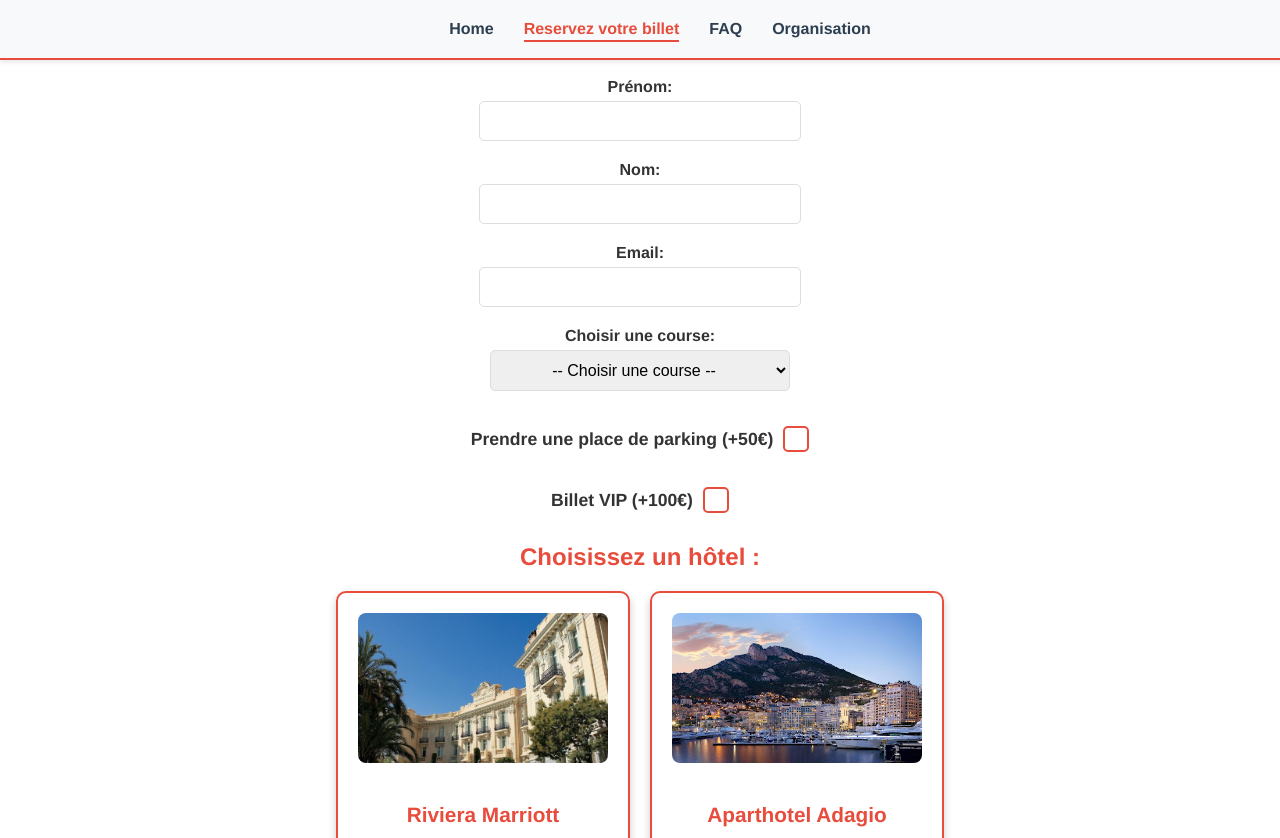
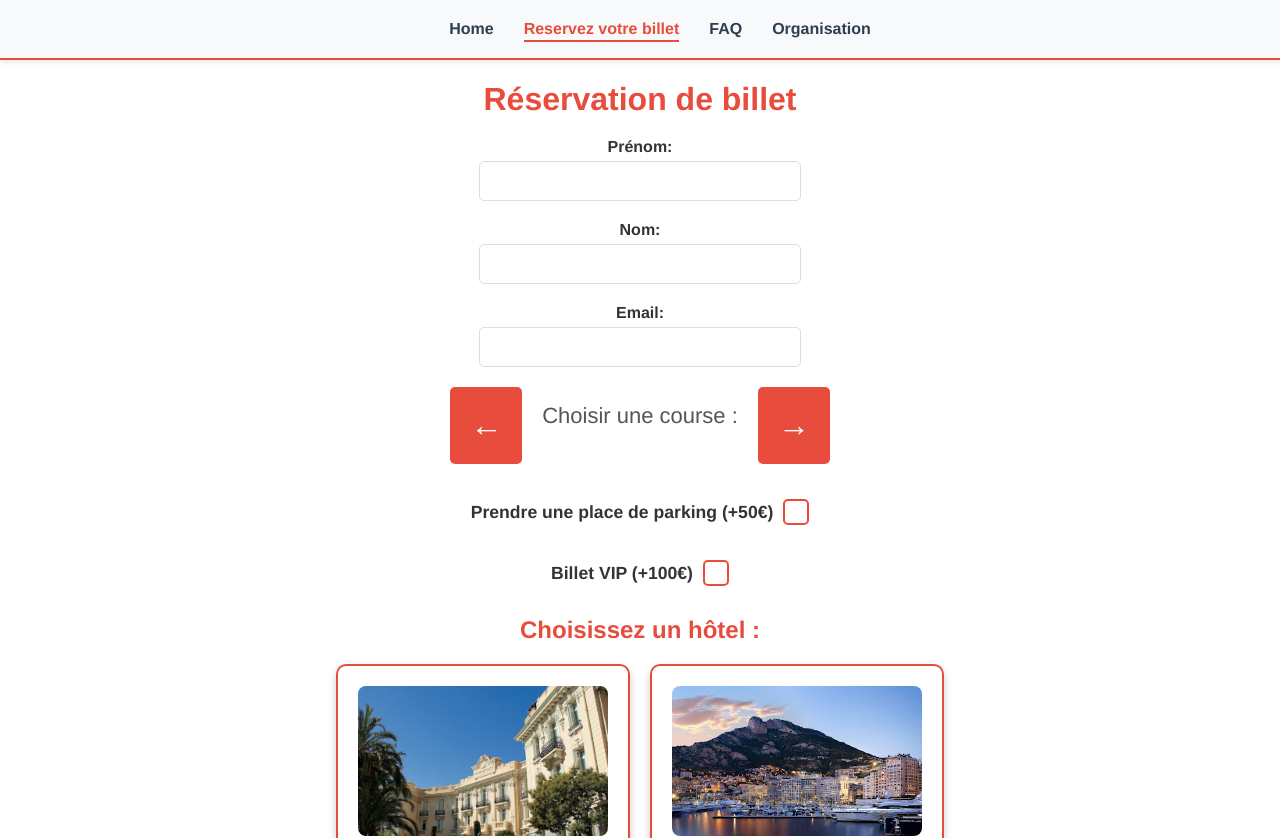
Before and after one commit to SemihAslan123/QuanticGP, a Vue app: page /reservation in a window 1280 px wide. Shown: the top 838 px of the page. Built offline with nearby package versions, Linux system fonts and the light colour scheme; a web font is replaced by a local one.

Commit message:
amélioration nav + page reservation

```diff
--- a/src/App.vue
+++ b/src/App.vue
@@ -19,6 +19,7 @@
   -moz-osx-font-smoothing: grayscale;
   text-align: center;
   color: #2c3e50;
+  padding-top: 60px;
 }
 
 nav {
--- a/src/views/ReservationView.vue
+++ b/src/views/ReservationView.vue
@@ -1,6 +1,6 @@
 <template>
   <div>
-    <h1>Réservation de Billet</h1>
+    <h1>Réservation de billet</h1>
     <form @submit.prevent="submitReservation">
       <!-- Champ pour le prénom -->
       <div>
@@ -20,15 +20,25 @@
         <input type="text" v-model="email" required />
       </div>
 
-      <!-- Sélecteur pour choisir une course -->
+      <!-- Choisir une course -->
       <div>
-        <label for="course">Choisir une course:</label>
-        <select v-model="selectedCourse" @change="calculateTotal" required>
-          <option value="">-- Choisir une course --</option>
-          <option v-for="course in courses" :key="course.id" :value="course">
-            {{ course.nom }} - {{ course.prix }}€
-          </option>
-        </select>
+        <div class="course-selection">
+          <button type="button" @click="previousCourse">&#8592;</button> <!-- Flèche gauche -->
+          <div class="course-info">
+            <!-- Afficher un message si aucune course n'est sélectionnée -->
+            <template v-if="selectedCourseIndex === -1">
+              <p>Choisir une course :</p>
+            </template>
+            <!-- Afficher les détails de la course si une course est sélectionnée -->
+            <template v-else>
+              <img :src="selectedCourse.image" alt="Image de la course" class="course-image" />
+              <h3>{{ selectedCourse.nom }}</h3>
+              <p>{{ selectedCourse.description }}</p>
+              <p>{{ selectedCourse.prix }}€</p>
+            </template>
+          </div>
+          <button type="button" @click="nextCourse">&#8594;</button> <!-- Flèche droite -->
+        </div>
       </div>
 
 
@@ -64,7 +74,7 @@
       </div>
       <!-- Bouton pour annuler la sélection de l'hôtel -->
       <div v-if="selectedHotel">
-        <button type="button" @click="cancelHotelSelection">Annuler la sélection de l'hôtel</button>
+        <button id="annulation" @click="cancelHotelSelection">Annuler la sélection de l'hôtel</button>
       </div>
 
       <!-- Affichage du prix total -->
@@ -87,8 +97,8 @@ export default {
       nom: '',
       email: '',
       parking: false,
-      selectedHotel: '',
-      selectedCourse: '',
+      selectedHotel: '', // Sélection d'hôtel vide par défaut
+      selectedCourseIndex: -1, // Indice de la course sélectionnée, -1 signifie aucune sélection
       hotels: [
         {
           id: 1,
@@ -106,16 +116,80 @@ export default {
         }
       ],
       courses: [
-        {id: 1, nom: 'Course 1', prix: 50},
-        {id: 2, nom: 'Course 2', prix: 75},
-        {id: 3, nom: 'Course 3', prix: 100}
+        {
+          id: 1,
+          nom: 'Course 1',
+          prix: 50,
+          description: 'Une course amusante à travers la ville.',
+          image: '/assets/courses/course1.jpeg',
+        },
+        {
+          id: 2,
+          nom: 'Course 2',
+          prix: 75,
+          description: 'Course de vitesse sur un circuit.',
+          image: '/assets/courses/course2.png',
+        },
+        {
+          id: 3,
+          nom: 'Course 3',
+          prix: 100,
+          description: 'Un défi d’endurance pour les plus courageux.',
+          image: '/assets/courses/course3.png',
+        }
       ],
-      totalPrice: 0,
-      isVIP: false,
+      totalPrice: 0, // Prix total calculé
+      isVIP: false, // Billet VIP activé ou non
     };
   },
+  computed: {
+    selectedCourse() {
+      return this.selectedCourseIndex !== -1 ? this.courses[this.selectedCourseIndex] : null;
+    }
+  },
+  methods: {
+    nextCourse() {
+      if (this.selectedCourseIndex < this.courses.length - 1) {
+        this.selectedCourseIndex++;
+      } else {
+        this.selectedCourseIndex = 0; // Retour au début
+      }
+      this.calculateTotal();
+    },
+    previousCourse() {
+      if (this.selectedCourseIndex > 0) {
+        this.selectedCourseIndex--;
+      } else {
+        this.selectedCourseIndex = this.courses.length - 1; // Retour à la fin
+      }
+      this.calculateTotal();
+    },
+    calculateTotal() {
+      let price = 0;
 
-  methods: {
+      // Ajout du prix de la course
+      if (this.selectedCourse) price += this.selectedCourse.prix;
+
+      // Ajout du prix du parking
+      if (this.parking) price += 50;
+
+      // Ajout du prix du billet VIP
+      if (this.isVIP) price += 100;
+
+      // Ajout du prix de l'hôtel (si un hôtel est sélectionné)
+      if (this.selectedHotel) price += this.selectedHotel.prix;
+
+      // Mise à jour du prix total
+      this.totalPrice = price;
+    },
+    selectHotel(hotel) {
+      this.selectedHotel = hotel; // Met à jour l'hôtel sélectionné
+      this.calculateTotal(); // Recalcule le prix total après la sélection
+    },
+    cancelHotelSelection() {
+      this.selectedHotel = null; // Annule la sélection de l'hôtel
+      this.calculateTotal(); // Recalcule le prix total après l'annulation
+    },
     submitReservation() {
       this.$router.push({
         name: 'Paiement',
@@ -130,40 +204,12 @@ export default {
           totalPrice: this.totalPrice,
         },
       });
-    },
-    selectHotel(hotel) {
-      // Si l'hôtel sélectionné est le même qu'avant, ne pas réinitialiser
-      if (this.selectedHotel && this.selectedHotel.id === hotel.id) {
-        return;
-      }
-      this.selectedHotel = hotel;
-      this.calculateTotal();
-    },
-    cancelHotelSelection() {
-      this.selectedHotel = null;
-      this.calculateTotal();
-    },
-    calculateTotal() {
-      let price = 0;
-
-      // Ajout du prix de la course
-      if (this.selectedCourse) price += this.selectedCourse.prix;
-
-      // Ajout du prix de l'hôtel (fixé à 200€ pour Riviera Marriott et 350€ pour Aparthotel Adagio)
-      if (this.selectedHotel) {
-        price += this.selectedHotel.prix;
-      }
-
-      // Ajout du prix du parking et du billet VIP
-      if (this.parking) price += 50;
-      if (this.isVIP) price += 100;
-
-      // Mise à jour du prix total
-      this.totalPrice = price;
     }
   }
 };
 </script>
+
+
 
 <style scoped>
 /* Organisation générale */
@@ -271,7 +317,7 @@ form div {
 }
 
 /* Style du bouton d'annulation */
-button[type="button"] {
+#annulation {
   background-color: #f39c12;
   color: #fff;
   border: none;
@@ -286,7 +332,7 @@ button[type="button"] {
   text-align: center;
 }
 
-button[type="button"]:hover {
+#annulation:hover {
   background-color: #e67e22; /* Orange foncé au survol */
   transform: scale(1.05); /* Légère augmentation de la taille au survol */
 }
@@ -364,4 +410,68 @@ form {
   transform: scale(180%);
 }
 
+
+/* Conteneur pour la sélection de la course */
+.course-selection {
+  display: flex;
+  justify-content: center;
+  align-items: center;
+  gap: 20px;
+}
+
+/* Conteneur d'information de la course */
+.course-info {
+  text-align: center;
+  max-width: 300px; /* Limite la largeur pour éviter que l'image et le texte soient trop larges */
+}
+
+/* Style de l'image de la course */
+.course-image {
+  width: 260px;
+  height: 260px;
+  object-fit: cover;
+  border-radius: 8px;
+  margin-bottom: -18px;
+  border: 4px solid black; /* Ajoute une bordure rouge fine autour de l'image */
+}
+
+/* Style des boutons de navigation (flèches) */
+button[type="button"] {
+  background-color: #e74c3c;
+  color: #fff;
+  border: none;
+  border-radius: 5px;
+  padding: 20px;
+  cursor: pointer;
+  transition: background-color 0.3s ease;
+  font-size: 2em;
+}
+
+button[type="button"]:hover {
+  background-color: #c0392b;
+}
+
+button[type="button"]:focus {
+  outline: none;
+}
+
+button[type="button"]:active {
+  background-color: #d35400;
+}
+
+/* Style du texte de la course */
+.course-info h3 {
+  font-size: 1.5em;
+  color: #e74c3c;
+  margin-bottom: 0;
+}
+
+.course-info p {
+  color: #555;
+  font-size: 22px;
+  margin: 5px 0;
+}
+
+
+
 </style>
```
Also changed, not shown: public/assets/courses/course1.jpeg (added), public/assets/courses/course2.png (added).
